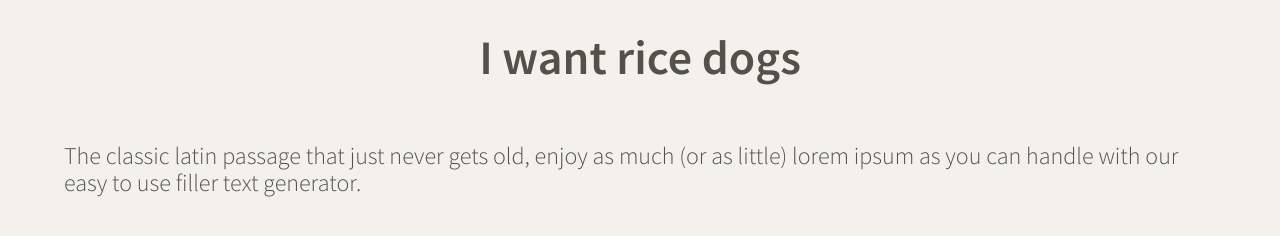
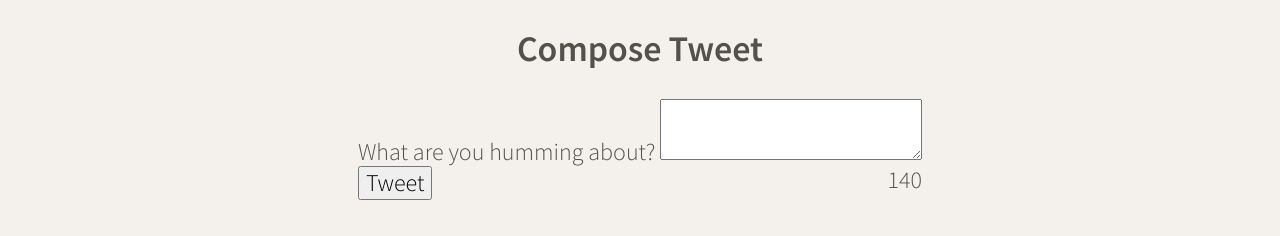
Before and after one commit to bhinder97/tweeter-clone, a website: page public/index.html in a window 1280 px wide. Shown: the part 522-758 px from the top of the page. Drawn offline with nearby package versions, Linux system fonts and the light colour scheme.

Commit message:
tweet input box

```diff
--- a/public/index.html
+++ b/public/index.html
@@ -18,6 +18,7 @@
     <link rel="stylesheet" href="/styles/layout.css" type="text/css" />
     <link rel="stylesheet" href="/styles/nav.css" type="text/css" />
     <link rel="stylesheet" href="/styles/header.css" type="text/css" />
+    <link rel="stylesheet" href="/styles/new-tweet.css" type="text/css" />
 
     <!-- External JS -->
     <script src="https://ajax.googleapis.com/ajax/libs/jquery/3.4.1/jquery.min.js"></script>
@@ -49,8 +50,17 @@
 
     <!-- Page-specific (main) content here -->
     <main class="container">
-      <h1>I want rice dogs</h1>
-      <p>The classic latin passage that just never gets old, enjoy as much (or as little) lorem ipsum as you can handle with our easy to use filler text generator.</p>
+      <section class="new-tweet">
+        <h2>Compose Tweet</h2>
+        <form method="POST" action="/tweets/">
+          <label for="tweet-text">What are you humming about?</label>
+          <textarea name="text" id="tweet-text"></textarea>
+          <div class="counter">
+            <button type="submit">Tweet</button>
+            <output name="counter" class="counter" for="tweet-text">140</output>
+          </div>
+        </form>
+      </section>
     </main>
   </body>
 </html>
--- /dev/null
+++ b/public/styles/new-tweet.css
@@ -0,0 +1,10 @@
+.new-tweet {
+  display: flex;
+  align-items: center;
+  flex-direction: column;
+}
+
+.counter {
+  display: flex;
+  justify-content: space-between;
+}
--- a/server/data-files/initial-tweets.json
+++ b/server/data-files/initial-tweets.json
@@ -8,7 +8,7 @@
     "content": {
       "text": "If I have seen further it is by standing on the shoulders of giants"
     },
-    "created_at": 1650758251415
+    "created_at": 1650760558787
   },
   {
     "user": {
@@ -19,6 +19,6 @@
     "content": {
       "text": "Je pense , donc je suis"
     },
-    "created_at": 1650844651415
+    "created_at": 1650846958787
   }
 ]
```
